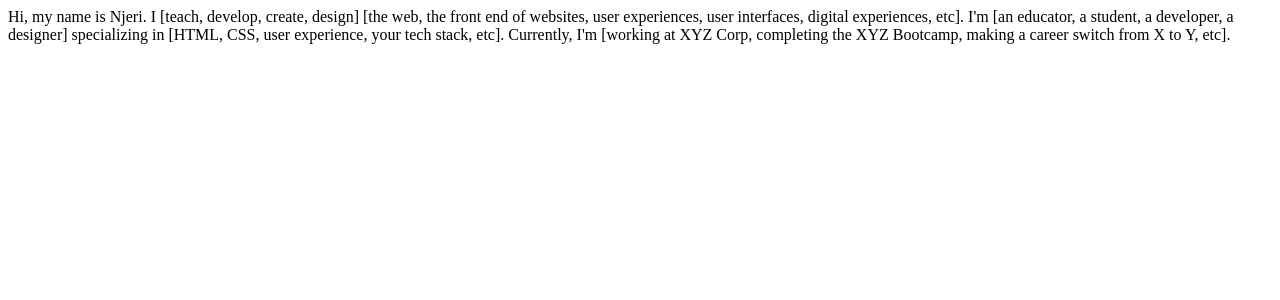
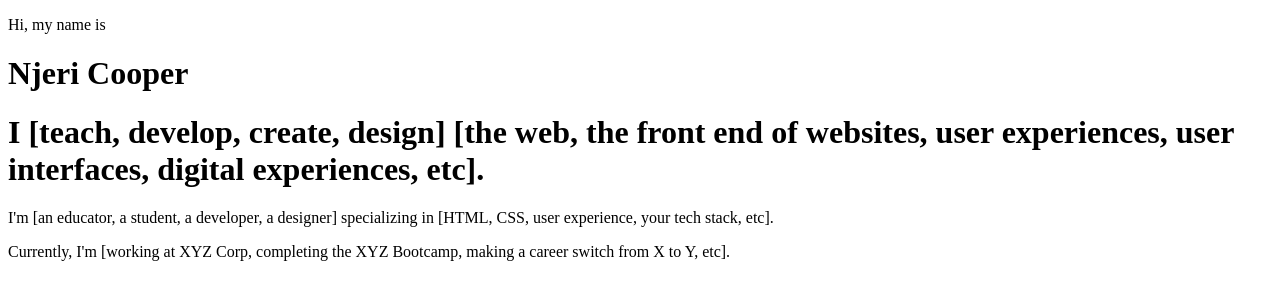
Before and after one commit to njericooper/Frontend_Projects, a plain HTML site: page CSS_intro/index.html in a window 1280 px wide. Drawn offline with Linux system fonts and the light colour scheme.

```diff
--- a/CSS_intro/index.html
+++ b/CSS_intro/index.html
@@ -7,13 +7,14 @@
     <title>Document</title>
 </head>
 <body>
-    Hi, my name is Njeri.
+    <p>Hi, my name is</p>
+    <h1> Njeri Cooper </h1>
 
-I [teach, develop, create, design] [the web, the front end of websites, user experiences, user interfaces, digital experiences, etc].
+    <h1>I [teach, develop, create, design] [the web, the front end of websites, user experiences, user interfaces, digital experiences, etc].</h1>
 
-I'm [an educator, a student, a developer, a designer] specializing in [HTML, CSS, user experience, your tech stack, etc].
+    <p> I'm [an educator, a student, a developer, a designer] specializing in [HTML, CSS, user experience, your tech stack, etc]. </p>
 
-Currently, I'm [working at XYZ Corp, completing the XYZ Bootcamp, making a career switch from X to Y, etc].
+    <p>Currently, I'm [working at XYZ Corp, completing the XYZ Bootcamp, making a career switch from X to Y, etc].</p>
 
 </body>
 </html>
```
